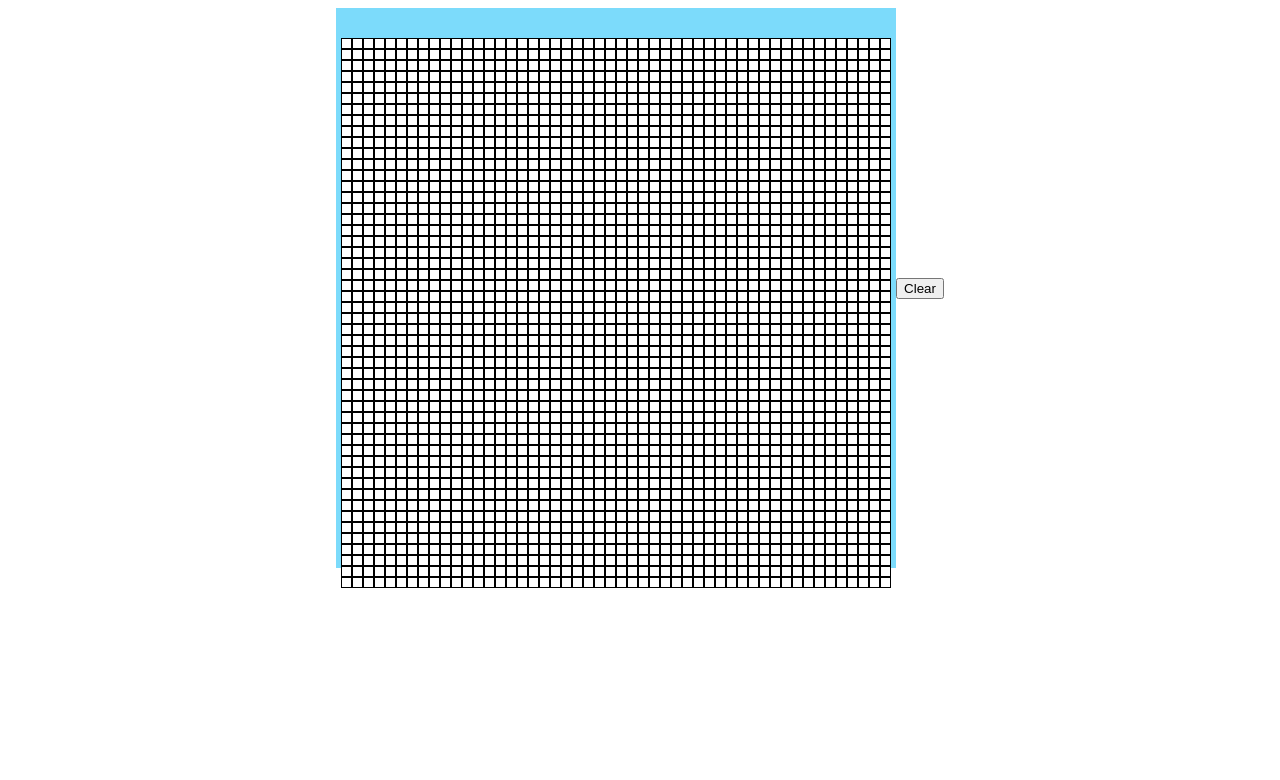
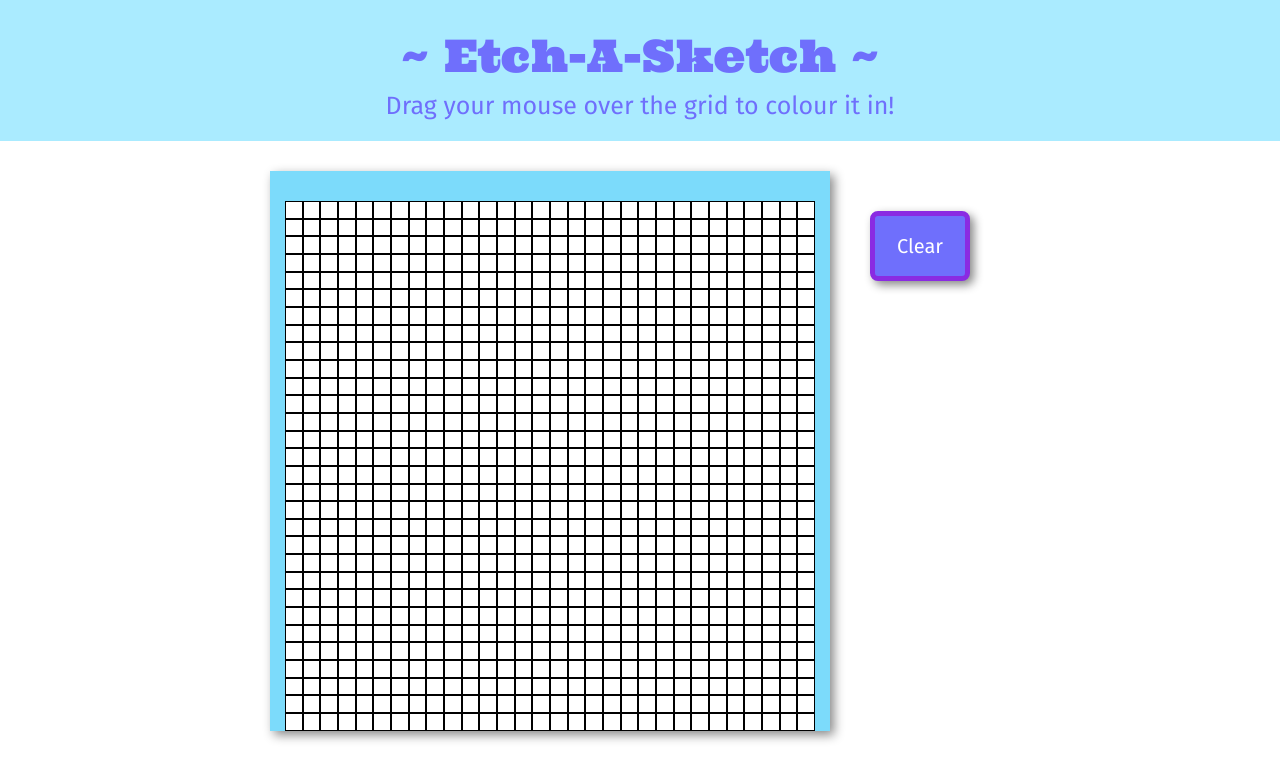
Before and after one commit to alicia-kee/etch-a-sketch, a plain HTML site: page index.html in a window 1280 px wide. Drawn offline with Linux system fonts and the light colour scheme; a web font is replaced by a local one.

Commit message:
Add header and more styling

```diff
--- a/index.html
+++ b/index.html
@@ -6,10 +6,22 @@
     <title>Etch-A-Sketch</title>
     <link rel="icon" type="images/x-icon" href="./images/pen.png">
     <link rel="stylesheet" href="style.css">
+
+    <!--fonts below-->
+    <link href="https://fonts.googleapis.com/css2?family=BioRhyme:wght@200..800&family=Corben:wght@400;700&family=Erica+One&family=Fira+Sans:ital,wght@0,100;0,200;0,300;0,400;0,500;0,600;0,700;0,800;0,900;1,100;1,200;1,300;1,400;1,500;1,600;1,700;1,800;1,900&family=Inconsolata:wght@200..900&family=Press+Start+2P&family=Shrikhand&family=Space+Grotesk:wght@300..700&family=Space+Mono:ital,wght@0,400;0,700;1,400;1,700&family=Ultra&display=swap" rel="stylesheet">
+    <link href="https://fonts.googleapis.com/css2?family=BioRhyme:wght@200..800&family=Corben:wght@400;700&family=Erica+One&family=Fira+Sans:ital,wght@0,100;0,200;0,300;0,400;0,500;0,600;0,700;0,800;0,900;1,100;1,200;1,300;1,400;1,500;1,600;1,700;1,800;1,900&family=Inconsolata:wght@200..900&family=Press+Start+2P&family=Shrikhand&family=Space+Grotesk:wght@300..700&family=Space+Mono:ital,wght@0,400;0,700;1,400;1,700&family=Ultra&display=swap" rel="stylesheet">
+
 </head>
 <body>
-    <div class="grid-container"></div>
-    <button class="clear-btn">Clear</button>
+    <div class="header">
+        <div class="header-title">~ Etch-A-Sketch ~</div>
+        <div class="header-text">Drag your mouse over the grid to colour it in!</div>
+    </div>
+
+    <div class="body-container">
+        <div class="grid-container"></div>
+        <button class="clear-btn">Clear</button>
+    </div>
     <script src="javascript.js"></script>
 </body>
 </html>
--- a/javascript.js
+++ b/javascript.js
@@ -1,5 +1,5 @@
 const grid = document.querySelector(".grid-container");
-let currSize = 50; //for now
+let currSize = 30; //for now
 
 function createGrid(size){ //size is width/height of each box
     if(size>100){
--- a/style.css
+++ b/style.css
@@ -1,13 +1,44 @@
 body{
     display: flex;
+    flex-direction: column;
+
+    margin:0;
+}
+
+.header{
+    display: flex;
+    flex-direction: column;
     justify-content: center;
     align-items: center;
+    padding: 20px;
+    background-color: rgb(170, 235, 255);
 }
 
+.header-title{
+    font-size: 45px;
+    margin: 7px;
+    font-family: "Ultra", sans-serif;
+    color: rgb(111, 111, 252);
+}
+
+.header-text{
+    font-size: 25px;
+    font-family: "Fira Sans", sans-serif;
+    color: rgb(111, 111, 252);
+}
+
+.body-container{
+    display: flex;
+    justify-content: center;
+    margin: 30px;
+}
+
+/*grid things:*/
 .grid-container{
     width: 500px;
     height: 500px;
     border: 30px solid rgb(124, 219, 251);
+    box-shadow: 4px 4px 10px #898989;
 
     display:flex;
     flex-wrap: wrap;
@@ -29,3 +60,25 @@ body{
     justify-content: center;
     align-items: center;
 }
+
+/*end grid things*/
+.clear-btn{
+    background-color:  rgb(111, 111, 252);
+    width: 100px;
+    height: 70px;
+    border: 5px solid blueviolet;
+    border-radius: 8px;
+    color: white;
+    font-size: 20px;
+    font-family: "Fira Sans", sans-serif;
+}
+
+button:hover{
+    cursor: pointer;
+    background-color:  rgb(163, 163, 249);
+}
+
+button{
+    box-shadow: 4px 4px 10px #898989;
+    margin: 40px;
+}
```
